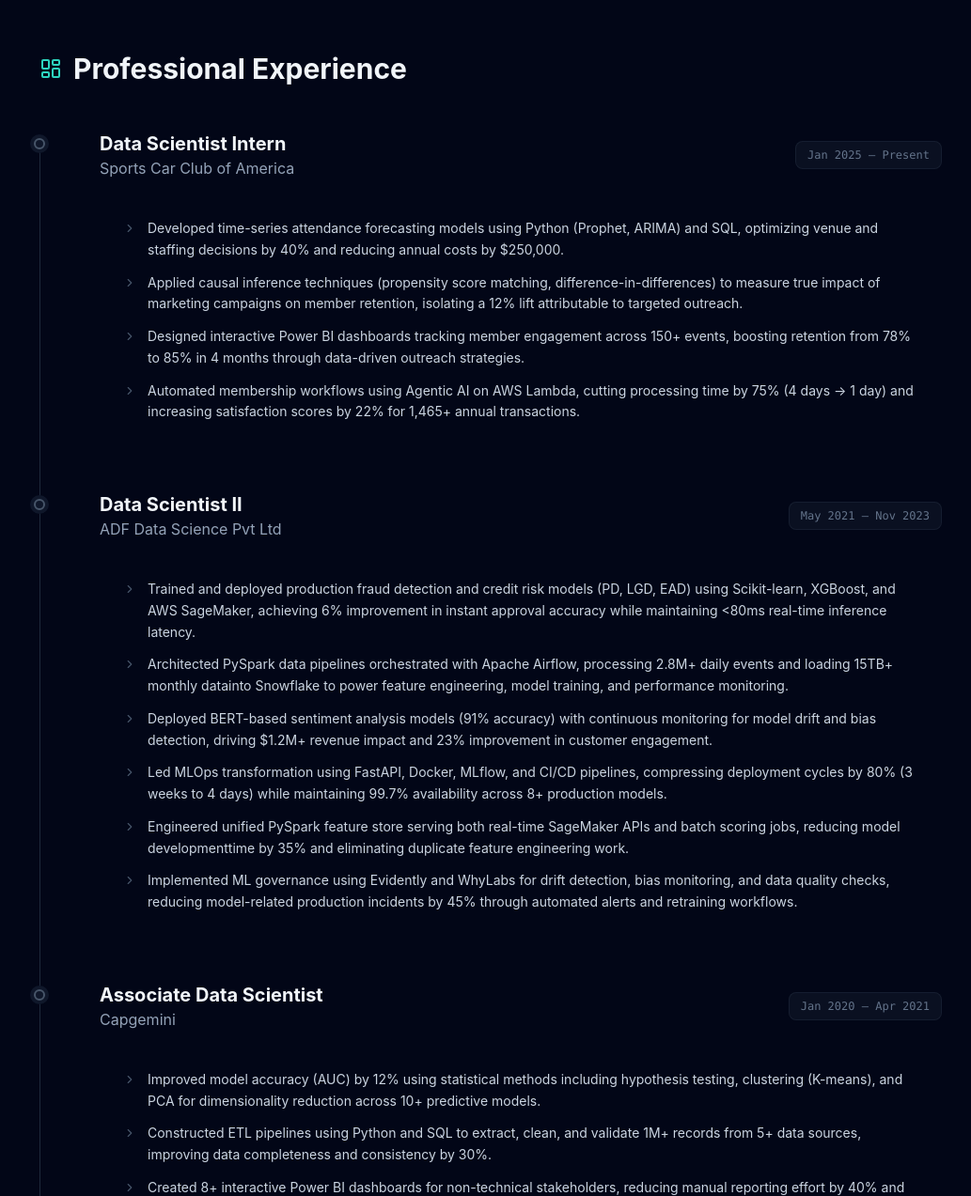
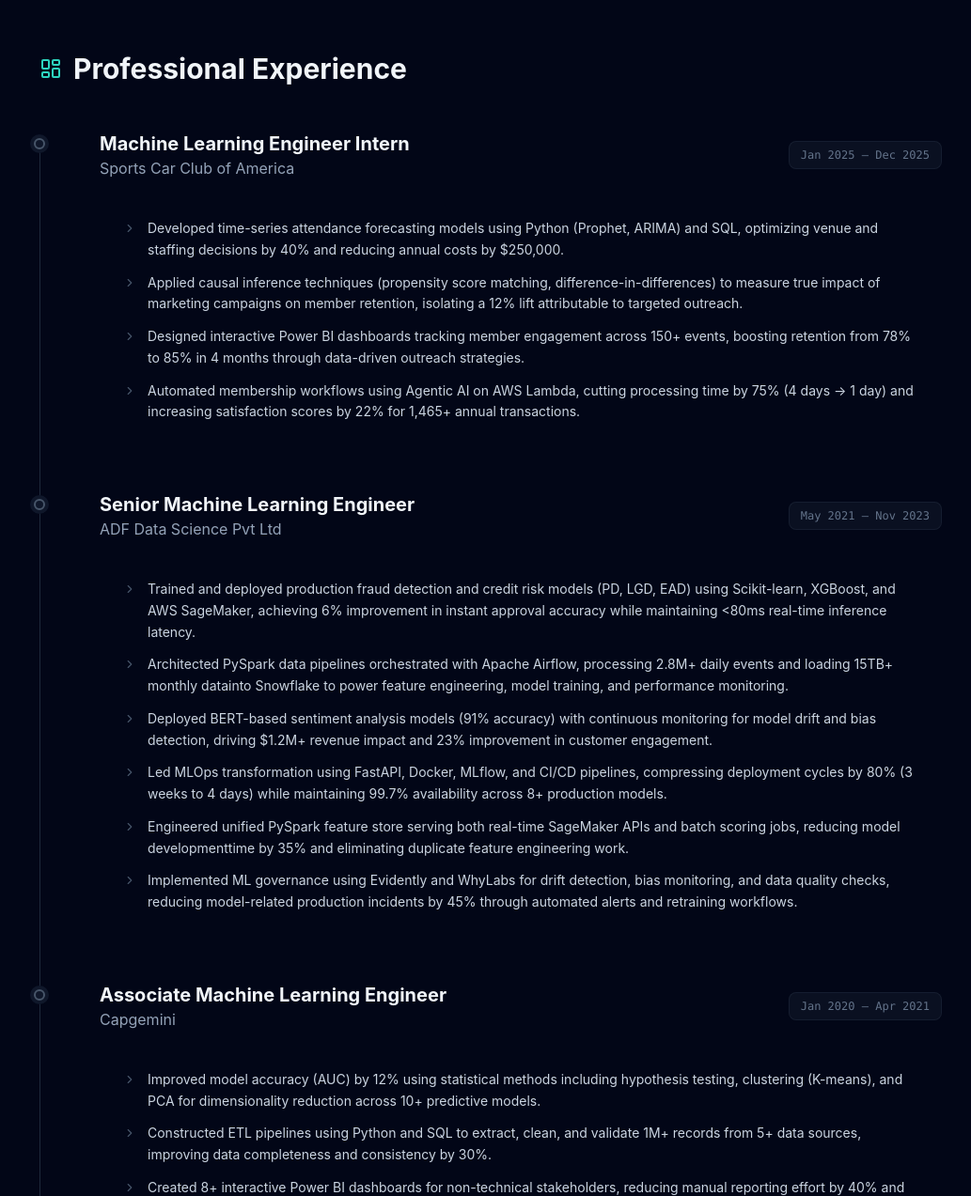
Before and after one commit to Sandetej/SANDEEPTEJA-PORTFOLIO, a React (Vite) app: page / in a window 1280 px wide. Shown: the part 5267-6540 px from the top of the page at 94% size, without its empty margins (118-1151 px from the left). Built offline with nearby package versions, Linux system fonts and the light colour scheme.

Commit message:
Update job roles and periods in constants.ts

```diff
--- a/constants.ts
+++ b/constants.ts
@@ -41,8 +41,8 @@
   experience: [
     {
       company: "Sports Car Club of America",
-      role: "Data Scientist Intern",
-      period: "Jan 2025 – Present",
+      role: "Machine Learning Engineer Intern",
+      period: "Jan 2025 – Dec  2025",
       description: [
         "Developed time-series attendance forecasting models using Python (Prophet, ARIMA) and SQL, optimizing venue and staffing decisions by 40% and reducing annual costs by $250,000.",
         "Applied causal inference techniques (propensity score matching, difference-in-differences) to measure true impact of marketing campaigns on member retention, isolating a 12% lift attributable to targeted outreach.",
@@ -52,7 +52,7 @@
     },
     {
       company: "ADF Data Science Pvt Ltd",
-      role: "Data Scientist II",
+      role: "Senior Machine Learning Engineer",
       period: "May 2021 – Nov 2023",
       description: [
         "Trained and deployed production fraud detection and credit risk models (PD, LGD, EAD) using Scikit-learn, XGBoost, and AWS SageMaker, achieving 6% improvement in instant approval accuracy while maintaining <80ms real-time inference latency.",
@@ -65,7 +65,7 @@
     },
     {
       company: "Capgemini",
-      role: "Associate Data Scientist",
+      role: "Associate Machine Learning Engineer ",
       period: "Jan 2020 – Apr 2021",
       description: [
         "Improved model accuracy (AUC) by 12% using statistical methods including hypothesis testing, clustering (K-means), and PCA for dimensionality reduction across 10+ predictive models.",
```
